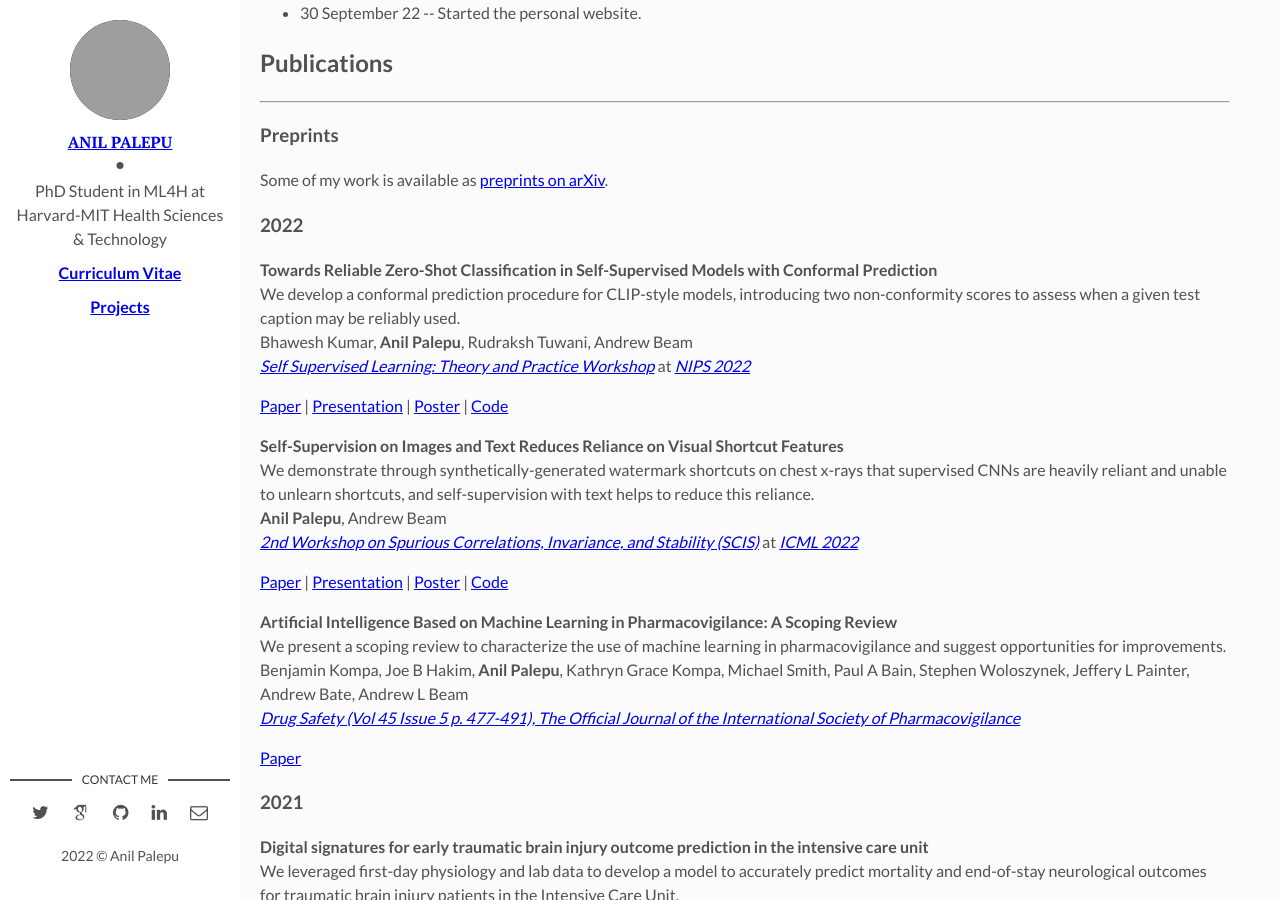
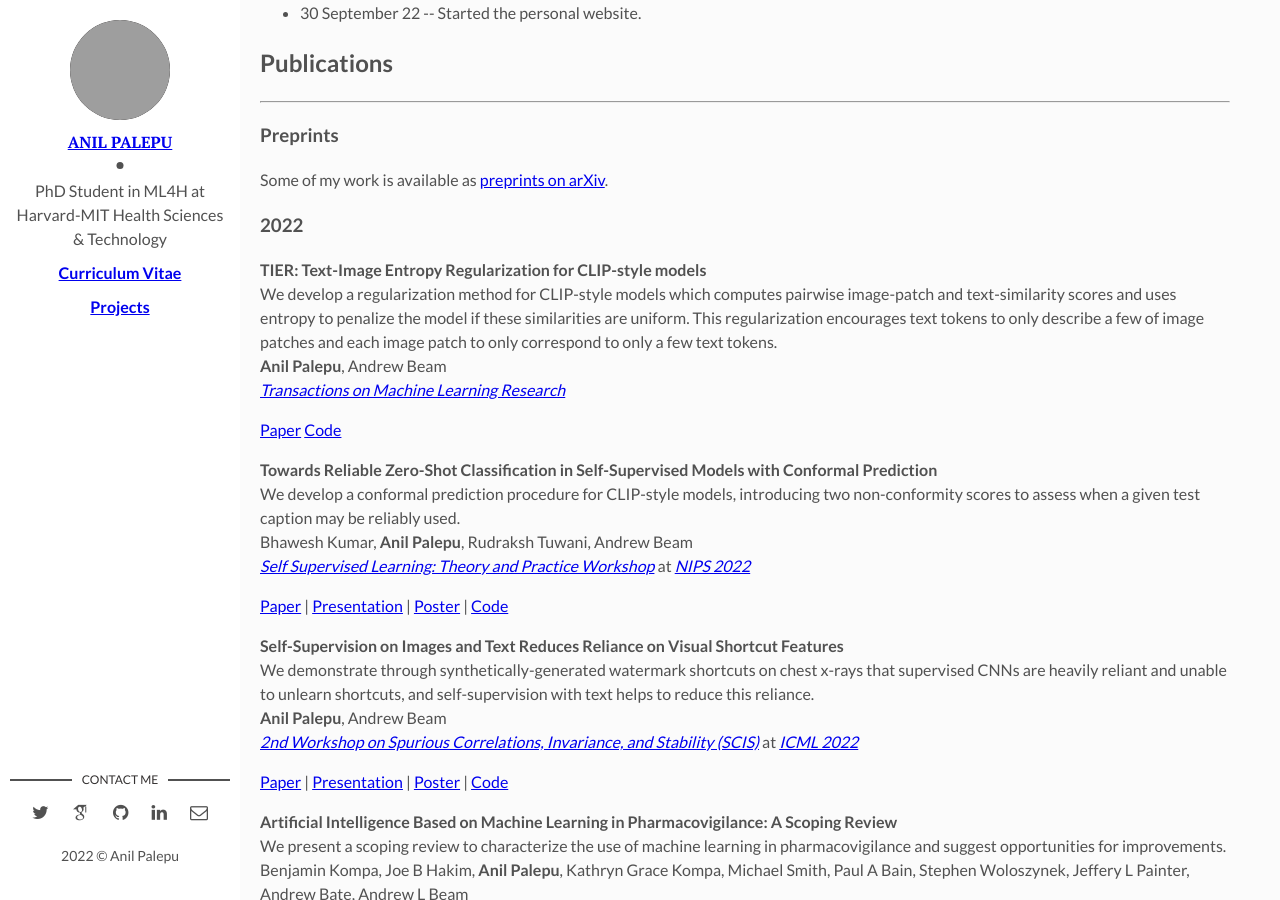
Before and after one commit to apalepu13/apalepu13.GitHub.io, a Jekyll site: the page built from index.html, in a window 1280 px wide and 900 px high, scrolled down 353 px. Built offline with Jekyll 4.4.1, drawn with Linux system fonts in a browser that asks for light colours; nearby versions of some CDN libraries; some web fonts are replaced; the list of posts is cut into pages by our own code; grey boxes are pictures that could not be loaded.

Commit message:
Added TIER 2022

```diff
--- a/index.html
+++ b/index.html
@@ -34,6 +34,21 @@ layout: main
           <a href="https://arxiv.org/a/palepu_a_1.html">preprints on arXiv</a>.
           </p>
           <h3>2022</h3><p>
+            <strong> TIER: Text-Image Entropy Regularization for CLIP-style models</strong>
+            <br>
+            We develop a regularization method for CLIP-style models which computes pairwise image-patch and text-similarity scores and uses entropy to penalize the model if these similarities are uniform. This regularization encourages text tokens to only describe a few of image patches and each image patch to only correspond to only a few text tokens.
+              <br>
+            <strong>Anil Palepu</strong>,  Andrew Beam
+            <br>
+            <a href="https://www.jmlr.org/tmlr/"><em>Transactions on Machine Learning Research</em></a>
+            <div class="btn-group-xs">
+              <a href="/papers/TIER2022.pdf"
+              class="btn btn-default">Paper</a>
+              <a href="https://github.com/apalepu13/TIER_Regularized_CLIP"
+              class="btn btn-default">Code</a>
+            </div>
+          </p>
+            <p>
             <strong> Towards Reliable Zero-Shot Classification in Self-Supervised Models with Conformal Prediction</strong>
             <br>
             We develop a conformal prediction procedure for CLIP-style models, introducing two non-conformity scores to assess when a given test caption may be reliably used.
```
Also changed, not shown: 1 other file.
